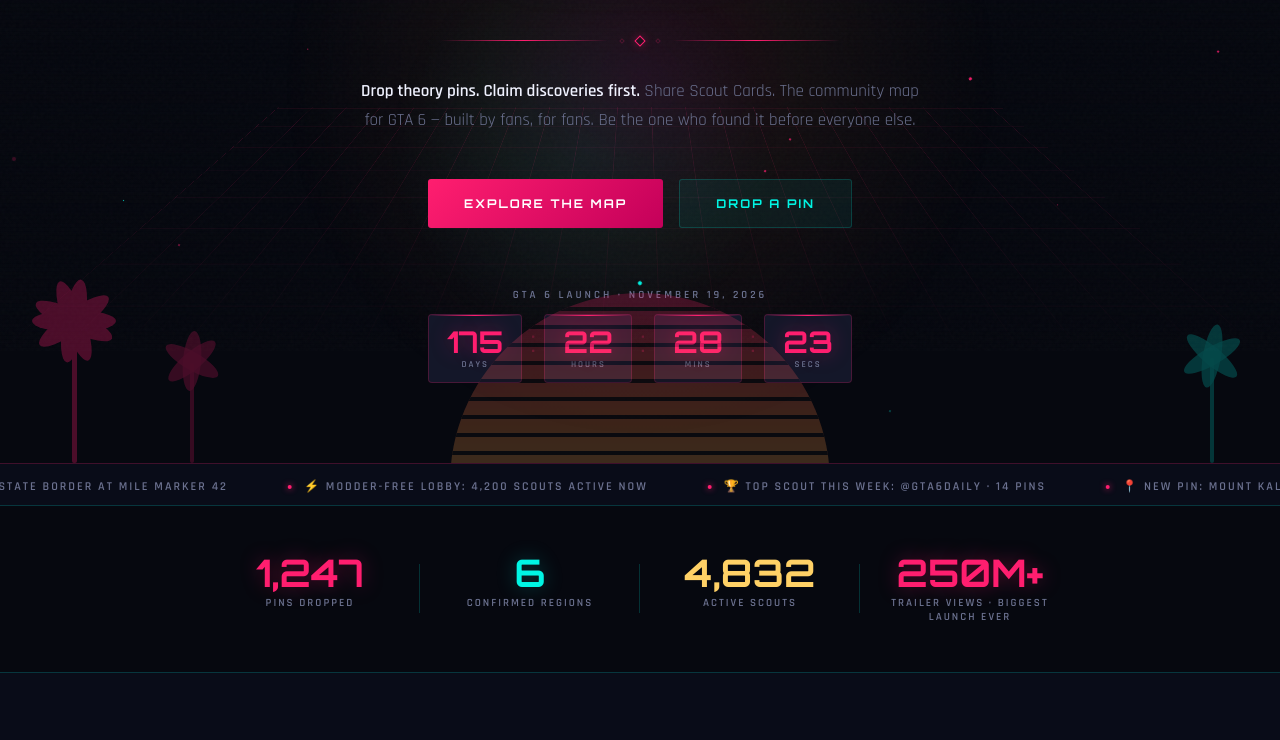
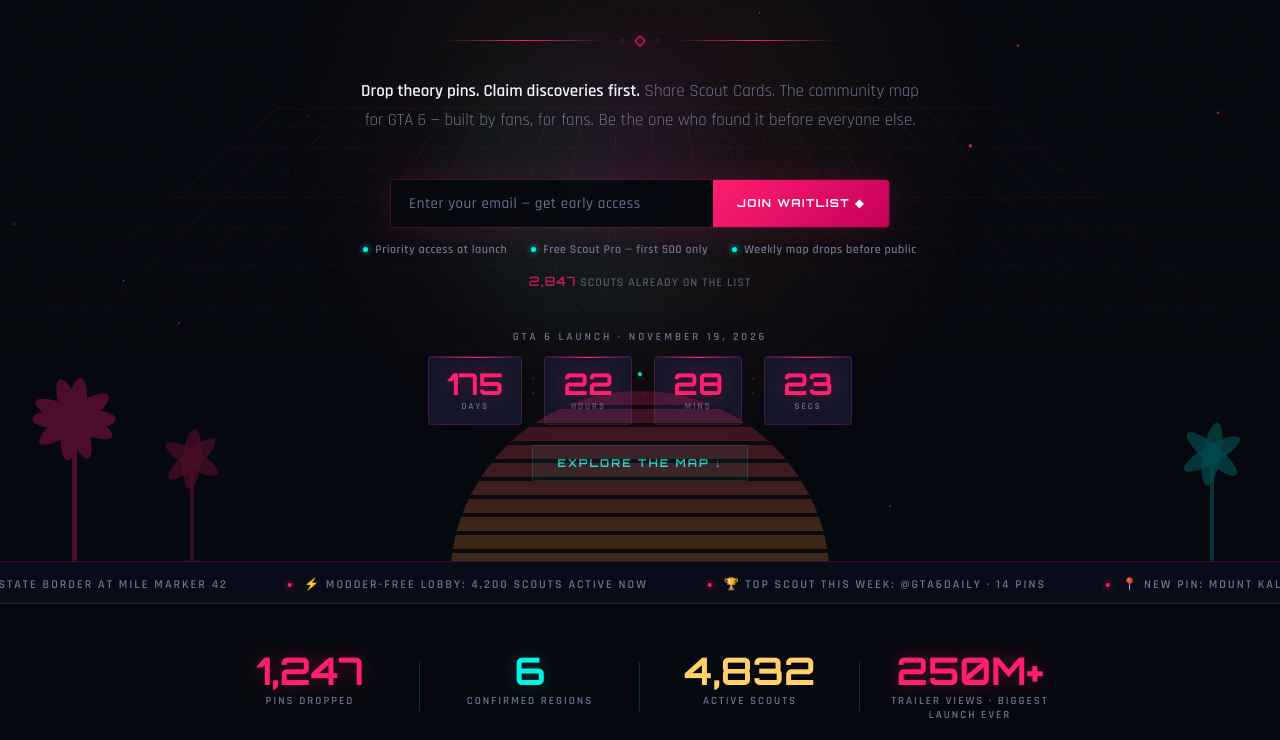
Before and after one commit to lorenzvaldez/vicemap, a plain HTML site: page index.html in a window 1280 px wide. Shown: the part 449-1189 px from the top of the page. Drawn offline with Linux system fonts and the light colour scheme.

Commit message:
Update index.html

```diff
--- a/index.html
+++ b/index.html
@@ -517,7 +517,14 @@
   to{opacity:1;transform:translateY(0);}
 }
 
-/* ── TICKER ── */
+/* Hero waitlist */
+.hero-wl{
+  width:100%;max-width:560px;
+  margin:0 auto;
+  animation:fadeUp 0.7s 0.4s ease both;
+}
+
+
 .ticker{
   background:var(--bg2);
   border-top:1px solid var(--border-p);
@@ -1403,7 +1410,7 @@
 
   <div class="hero-eyebrow">
     <div class="eyebrow-dot"></div>
-    Fan Community · Unofficial · vicemap.gg
+    Fan Community · Unofficial · vicemap.app
   </div>
 
   <h1 class="hero-logo-giant">
@@ -1427,12 +1434,35 @@
     Be the one who found it before everyone else.
   </p>
 
-  <div class="hero-btns">
-    <button class="btn-gta" onclick="goTo('map-wrap')">Explore the Map</button>
-    <button class="btn-outline" onclick="openModal()">Drop a Pin</button>
+  <!-- HERO WAITLIST FORM -->
+  <div class="hero-wl" id="hero-wl-wrap">
+    <div class="wl-form" style="max-width:500px;margin:0 auto 14px;">
+      <input class="wl-input" type="email" id="wl-email" placeholder="Enter your email — get early access" autocomplete="email">
+      <button class="wl-btn" onclick="joinWaitlist()">
+        <span id="wl-btn-text">Join Waitlist ◆</span>
+      </button>
+    </div>
+    <div class="wl-perks">
+      <div class="wl-perk"><span class="wl-dot"></span>Priority access at launch</div>
+      <div class="wl-perk"><span class="wl-dot"></span>Free Scout Pro — first 500 only</div>
+      <div class="wl-perk"><span class="wl-dot"></span>Weekly map drops before public</div>
+    </div>
+    <div class="wl-count"><span id="wl-num">2,847</span> scouts already on the list</div>
   </div>
 
-  <div class="countdown-wrap">
+  <!-- HERO SUCCESS STATE -->
+  <div class="wl-success" id="wl-success">
+    <div class="wl-success-icon">🗺️</div>
+    <div class="wl-success-title">You're on the list!</div>
+    <div class="wl-success-sub">Early access locked in for November 19.<br>Share your link to move up the priority queue.</div>
+    <div class="wl-ref-box" id="wl-ref-box">
+      <div class="wl-ref-label">Your Priority Link</div>
+      <div class="wl-ref-link" id="wl-ref-link">vicemap.app?ref=scout</div>
+      <button class="wl-copy-btn" onclick="copyRef()">Copy & Share Link</button>
+    </div>
+  </div>
+
+  <div class="countdown-wrap" style="margin-top:40px;">
     <div class="countdown-label">GTA 6 Launch · November 19, 2026</div>
     <div class="countdown">
       <div class="cd-block">
@@ -1455,6 +1485,10 @@
         <div class="cd-unit">Secs</div>
       </div>
     </div>
+  </div>
+
+  <div style="margin-top:20px;">
+    <button class="btn-outline" onclick="goTo('map-wrap')" style="font-size:11px;padding:10px 24px;">Explore the Map ↓</button>
   </div>
 
   <!-- Retro sun -->
@@ -1734,7 +1768,7 @@
       <div class="scout-card">
         <div class="sc-bg-grid"></div>
         <div class="sc-top-line"></div>
-        <div class="sc-verified">◆ Verified Creator · ViceMap.gg</div>
+        <div class="sc-verified">◆ Verified Creator · ViceMap.app</div>
         <div class="sc-handle">@GTAVICEDAILY</div>
         <div class="sc-role">Scout Rank · Vice City Region · Elite</div>
         <div class="sc-find">
@@ -1756,7 +1790,7 @@
           </div>
         </div>
         <div class="sc-footer-bar">
-          <div class="sc-app">VICEMAP.GG</div>
+          <div class="sc-app">VICEMAP.APP</div>
           <div class="sc-elite">✦ Elite Scout</div>
         </div>
       </div>
```
